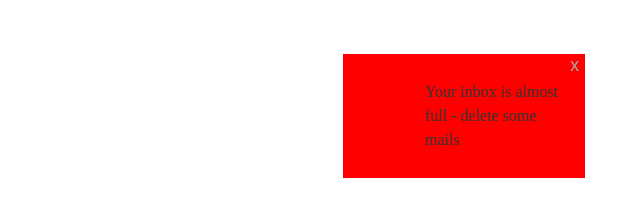
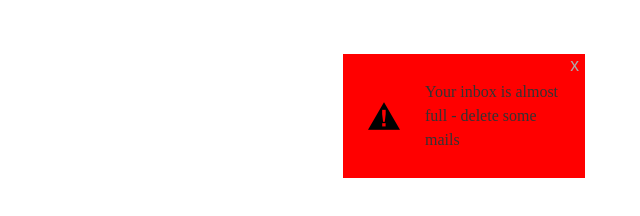
Before and after one commit to chsc9796/chsc9796.github.io, a plain HTML site: page ICA/ICA9/ica9.html in a window 1280 px wide. Both pictures are taken after a click on the button "Display message box". Shown: the part 284-500 px from the top of the page, 176-816 px from the left. Drawn offline with Linux system fonts and the light colour scheme.

Commit message:
Ica9.html

```diff
--- a/ICA/ICA9/ica9.html
+++ b/ICA/ICA9/ica9.html
@@ -60,7 +60,7 @@
             panel.parentNode.removeChild(panel));
 
             if (msgType === 'warning') {
-                msg.style.backgroundImage = 'warning.png';
+                msg.style.backgroundImage = 'url(icons/warning.png';
                 panel.style.backgroundColor = 'red';
             } else if (msgType === 'chat') {
                 msg.style.backgroundImage = 'url(icons/chat.png)';
```
Also changed, not shown: ICA/ICA9/icons/chat.png (added), ICA/ICA9/icons/warning.png (renamed from ICA/ICA9/warning.png).
